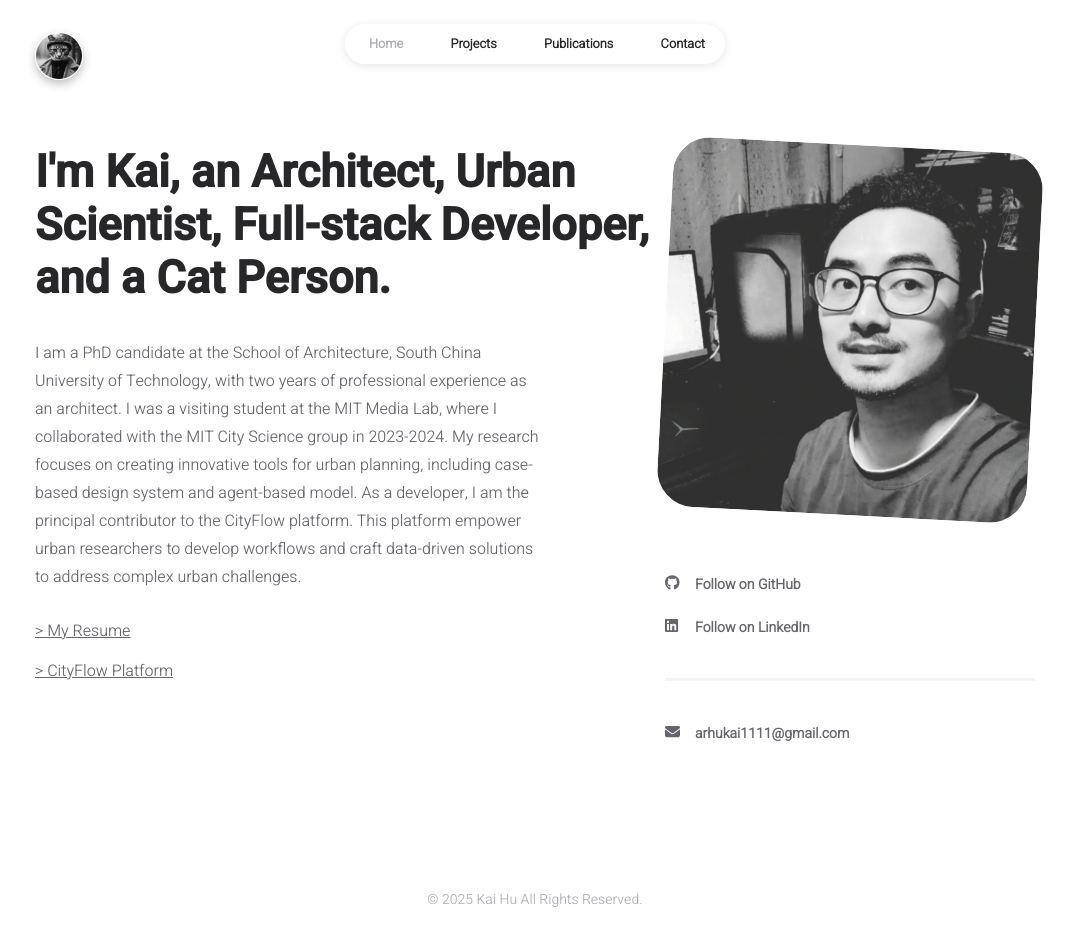
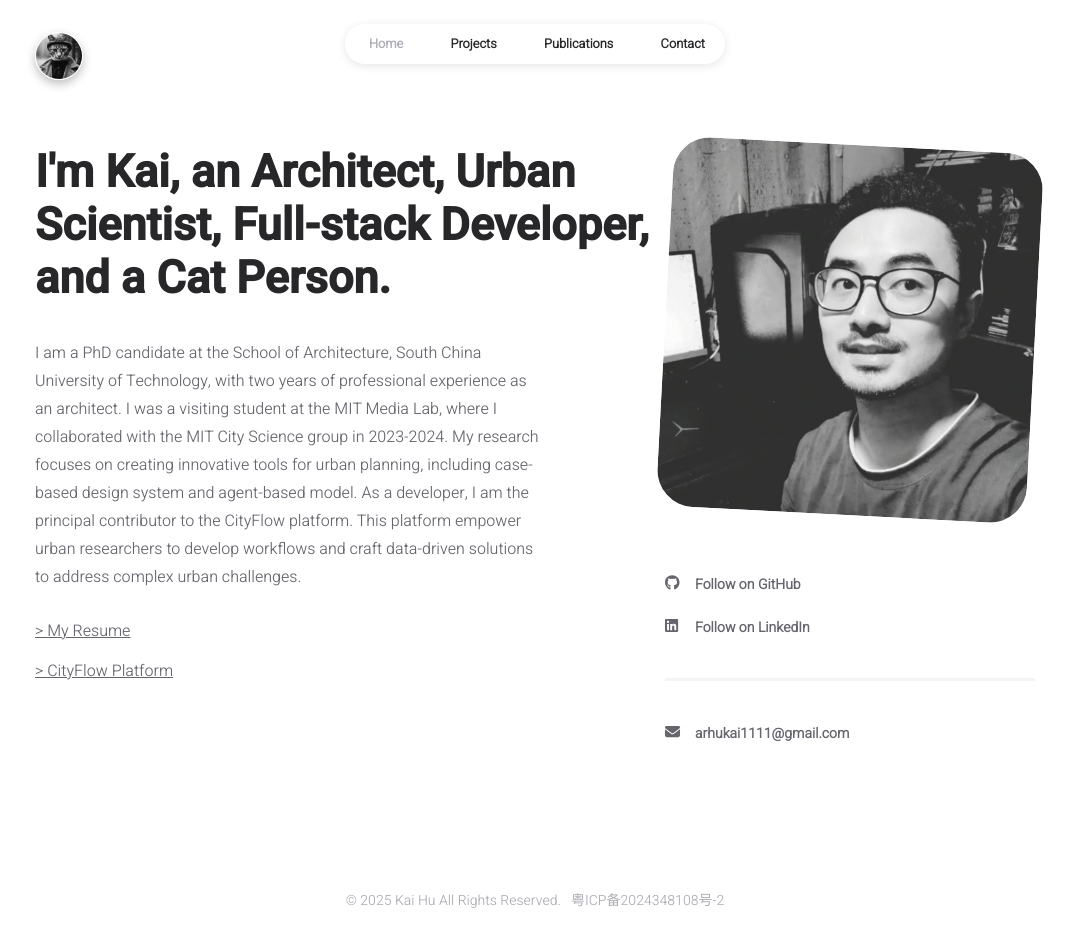
Before and after one commit to kekehurry/arhukai.com, a React (Create React App) app: page / in a window 1280 px wide. Shown: the whole page, without its empty margins (105-1179 px from the left). Built offline with nearby package versions, Linux system fonts and the light colour scheme.

Commit message:
update footer

```diff
--- a/src/components/common/footer.jsx
+++ b/src/components/common/footer.jsx
@@ -28,8 +28,11 @@ const Footer = () => {
 				</div> */}
 
 				<div className="footer-credits">
-					<div className="footer-credits-text">
+					<div className="footer-credits-text ">
 						{`© ${new Date().getFullYear()} Kai Hu All Rights Reserved.`}
+						<a className="footer-links" href="http://beian.miit.gov.cn/">
+						粤ICP备2024348108号-2
+						</a>
 					</div>
 				</div>
 			</div>
--- a/src/components/common/styles/footer.css
+++ b/src/components/common/styles/footer.css
@@ -14,7 +14,9 @@
 }
 
 .footer-links {
-	margin-left: -40px;
+	text-decoration: none;
+	margin-left: 10px;
+	color: var(--tertiary-color);
 }
 
 .footer-nav-link-list {
```
